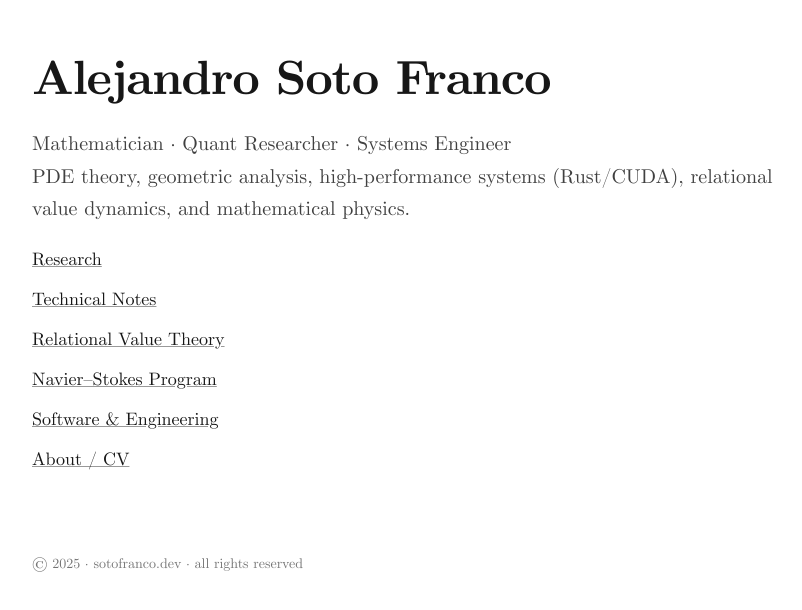
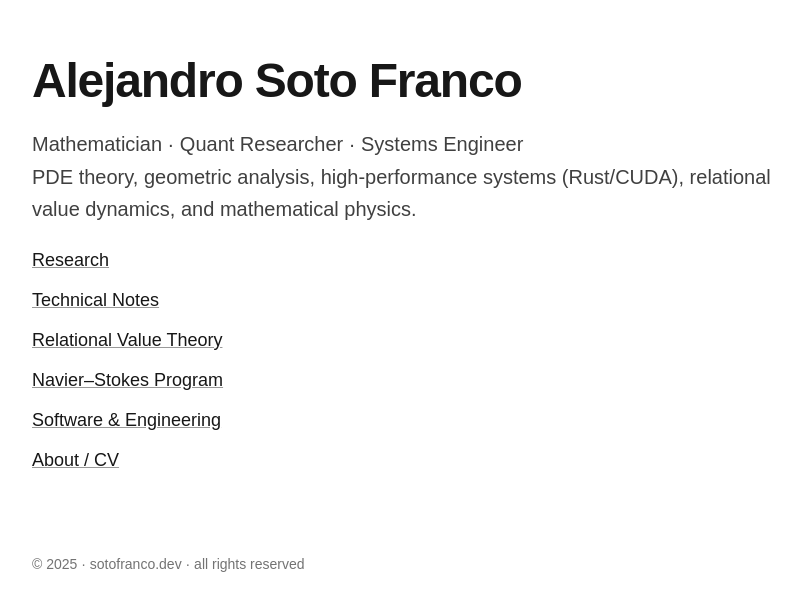
Before and after one commit to alejandro-soto-franco/sotofranco.dev, a Next.js app: page / in a window 1280 px wide. Shown: the part 104-714 px from the top of the page, without its empty margins (224-1026 px from the left). Built offline with nearby package versions, Linux system fonts and the light colour scheme.

Commit message:
sans serif test

```diff
--- a/app/globals.css
+++ b/app/globals.css
@@ -8,7 +8,7 @@
 
 /* === Option A: Computer Modern Serif (LaTeX default) === */
 :root {
-  --font-body: "Computer Modern Serif", serif;
+  --font-body: "Computer Modern Sans", sans-serif;
 }
 
 /* === Option B: Computer Modern Sans (LaTeX sans) === */
```
